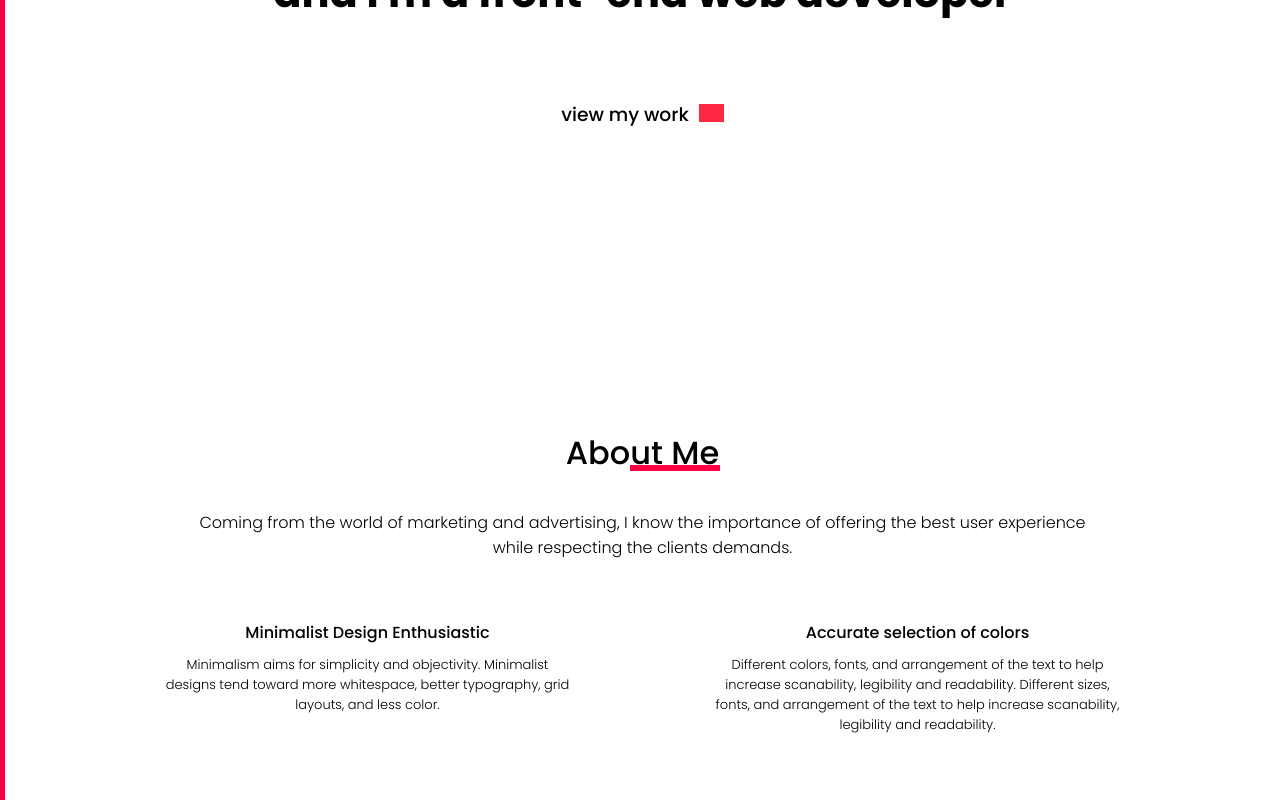
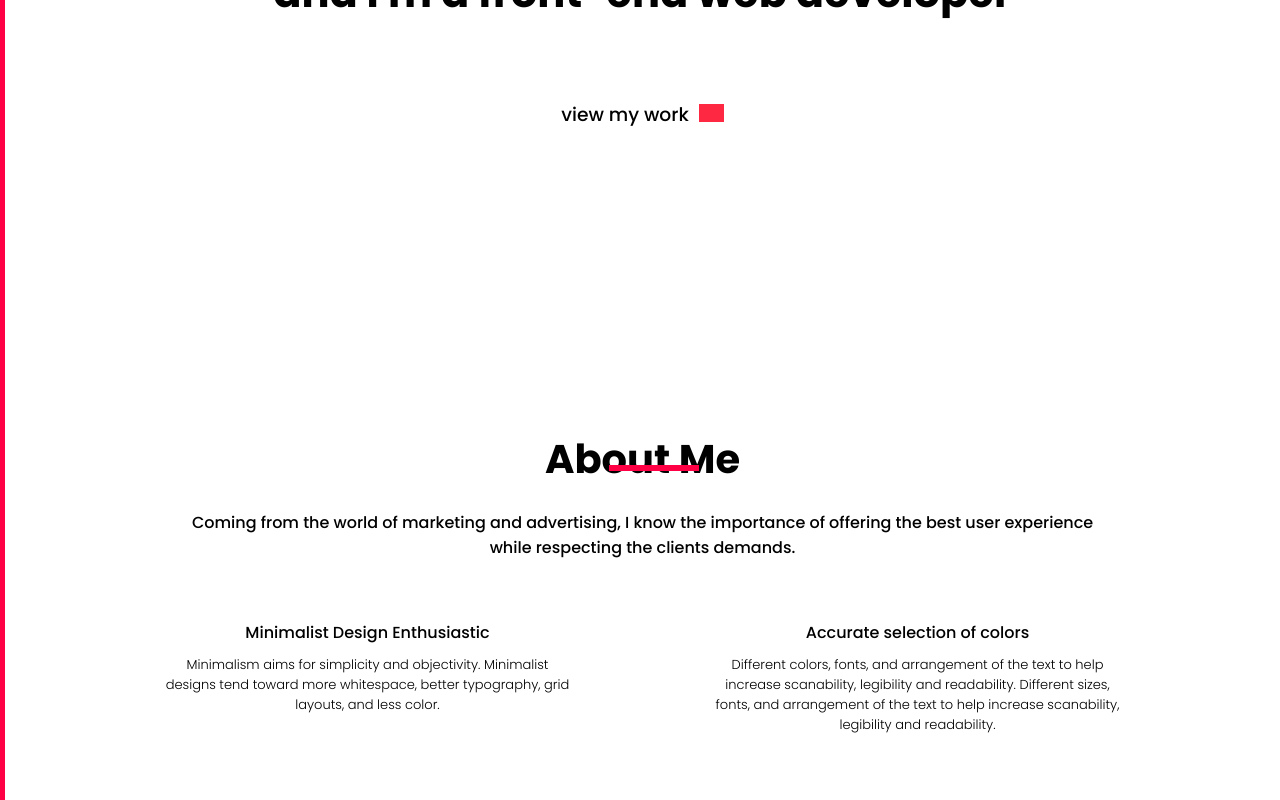
Before and after one commit to perezrei/portfolio, a Vue app: page / in a window 1280 px wide. Shown: the part 441-1241 px from the top of the page. Built offline with nearby package versions, Linux system fonts and the light colour scheme; grey boxes are pictures that could not be loaded.

Commit message:
changing fonts weight

```diff
--- a/src/components/AboutSection.vue
+++ b/src/components/AboutSection.vue
@@ -55,9 +55,9 @@ h2 {
   width:fit-content;
   height: 5px;
   margin: auto;
-  font-size: 2em;
+  font-size: 2.5em;
   text-align: center;
-  font-weight: 500;
+  font-weight: 700;
   padding-bottom: 50px;
 }
 .under-line {
@@ -72,7 +72,7 @@ h4 {
   width: 75%;
   margin: auto;
   text-align: center;
-  font-weight: 300;
+  font-weight: 500;
   line-height: 25px;
   padding-bottom: 40px;
 }
```
